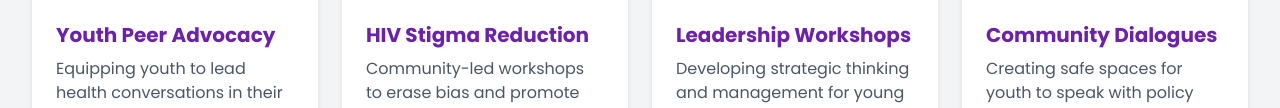
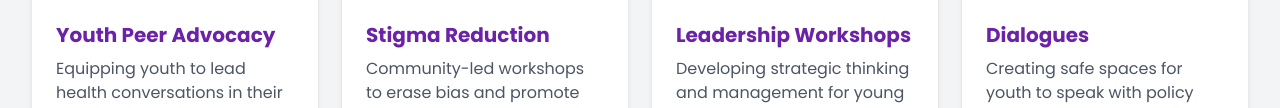
Before and after one commit to buhledlamini428-a11y/RYV, a website: page public/index.html in a window 1280 px wide. Shown: the part 2151-2259 px from the top of the page. Drawn offline with nearby package versions, Linux system fonts and the light colour scheme; a small style sheet from the web is missing.

Commit message:
initial commit

```diff
--- a/public/index.html
+++ b/public/index.html
@@ -212,7 +212,7 @@
                 <div class="bg-white rounded-2xl overflow-hidden shadow-md card-hover" data-aos="fade-up" data-aos-delay="200">
                     <img src="4.jpeg" class="w-full h-48 object-cover" alt="Stigma Reduction">
                     <div class="p-6">
-                        <h3 class="text-xl font-bold text-ryvPurple mb-2">HIV Stigma Reduction</h3>
+                        <h3 class="text-xl font-bold text-ryvPurple mb-2">Stigma Reduction</h3>
                         <p class="text-gray-600 mb-4">Community-led workshops to erase bias and promote love.</p>
                         <a href="#" class="text-ryvOrange font-bold hover:underline">Explore →</a>
                     </div>
@@ -230,7 +230,7 @@
                 <div class="bg-white rounded-2xl overflow-hidden shadow-md card-hover" data-aos="fade-up" data-aos-delay="400">
                     <img src="13.jpeg" class="w-full h-48 object-cover" alt="Dialogue">
                     <div class="p-6">
-                        <h3 class="text-xl font-bold text-ryvPurple mb-2">Community Dialogues</h3>
+                        <h3 class="text-xl font-bold text-ryvPurple mb-2"> Dialogues</h3>
                         <p class="text-gray-600 mb-4">Creating safe spaces for youth to speak with policy makers.</p>
                         <a href="#" class="text-ryvOrange font-bold hover:underline">Explore →</a>
                     </div>
```
Also changed, not shown: public/3.jpeg.
